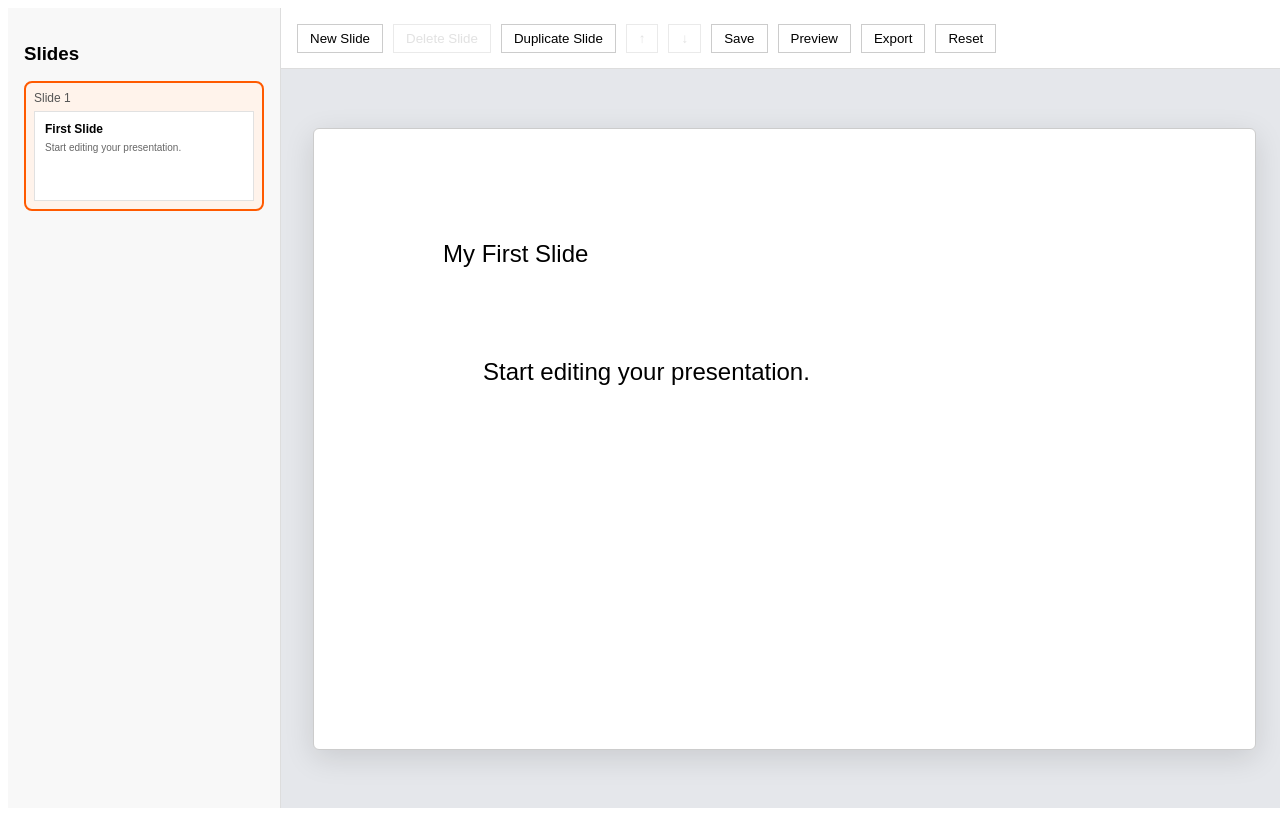
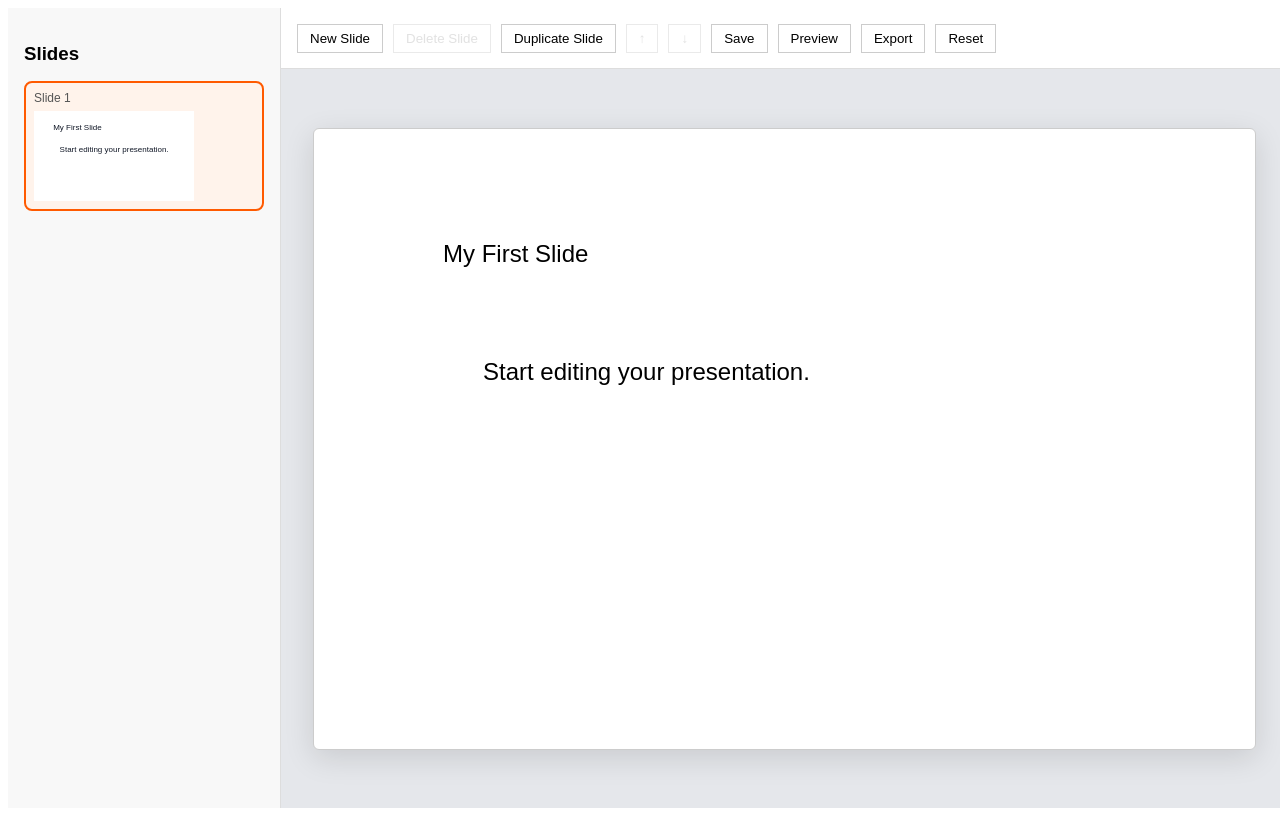
Before and after one commit to NargizaAlieva/revealjs-presentation-editor, a React app in the folder frontend/: page / in a window 1280 px wide. Built offline with nearby package versions, Linux system fonts and the light colour scheme; the HTML template or start-up script is replaced by a standard one.

Commit message:
Add dynamic slide thumbnails with synchronized text positioning

```diff
--- a/frontend/src/components/SlideList.css
+++ b/frontend/src/components/SlideList.css
@@ -32,15 +32,19 @@
 }
 
 .slide-thumbnail {
-  width: 100%;
+  position: relative;
+  width: 160px;
   height: 90px;
-  padding: 10px;
-  box-sizing: border-box;
-  border: 1px solid #e1e1e1;
-  background-color: #ffffff;
   overflow: hidden;
+  background: white;
 }
 
+.slide-thumbnail-element {
+  overflow: hidden;
+  font-size: 8px;
+  line-height: 1.1;
+  color: #111827;
+}
 .slide-thumbnail strong {
   display: block;
   font-size: 12px;
--- a/frontend/src/components/SlideList.jsx
+++ b/frontend/src/components/SlideList.jsx
@@ -1,4 +1,10 @@
 import "./SlideList.css";
+
+const getTextFromElement = (textElement) => {
+  return textElement?.paragraphs?.[0]?.runs?.[0]?.text ?? "";
+};
+
+const THUMBNAIL_SCALE = 0.16;
 
 export default function SlideList({ slides, selectedSlideId, onSelectSlide }) {
   return (
@@ -6,10 +12,7 @@ export default function SlideList({ slides, selectedSlideId, onSelectSlide }) {
       <h3>Slides</h3>
 
       {(slides ?? []).map((slide, index) => {
-        const title = slide.title ?? `Slide ${index + 1}`;
-
-        const bodyText =
-          slide.contents?.text?.[1]?.paragraphs?.[0]?.runs?.[0]?.text ?? "";
+        const textElements = slide.contents?.text ?? [];
 
         return (
           <div
@@ -24,9 +27,21 @@ export default function SlideList({ slides, selectedSlideId, onSelectSlide }) {
             <div className="slide-number">Slide {index + 1}</div>
 
             <div className="slide-thumbnail">
-              <strong>{title}</strong>
-
-              <p>{bodyText}</p>
+              {textElements.map((textElement) => (
+                <div
+                  key={textElement.id}
+                  className="slide-thumbnail-element"
+                  style={{
+                    position: "absolute",
+                    left: `${(textElement.position?.x ?? 0) * THUMBNAIL_SCALE}px`,
+                    top: `${(textElement.position?.y ?? 0) * THUMBNAIL_SCALE}px`,
+                    width: `${(textElement.width ?? 300) * THUMBNAIL_SCALE}px`,
+                    height: `${(textElement.height ?? 80) * THUMBNAIL_SCALE}px`,
+                  }}
+                >
+                  {getTextFromElement(textElement)}
+                </div>
+              ))}
             </div>
           </div>
         );
```
